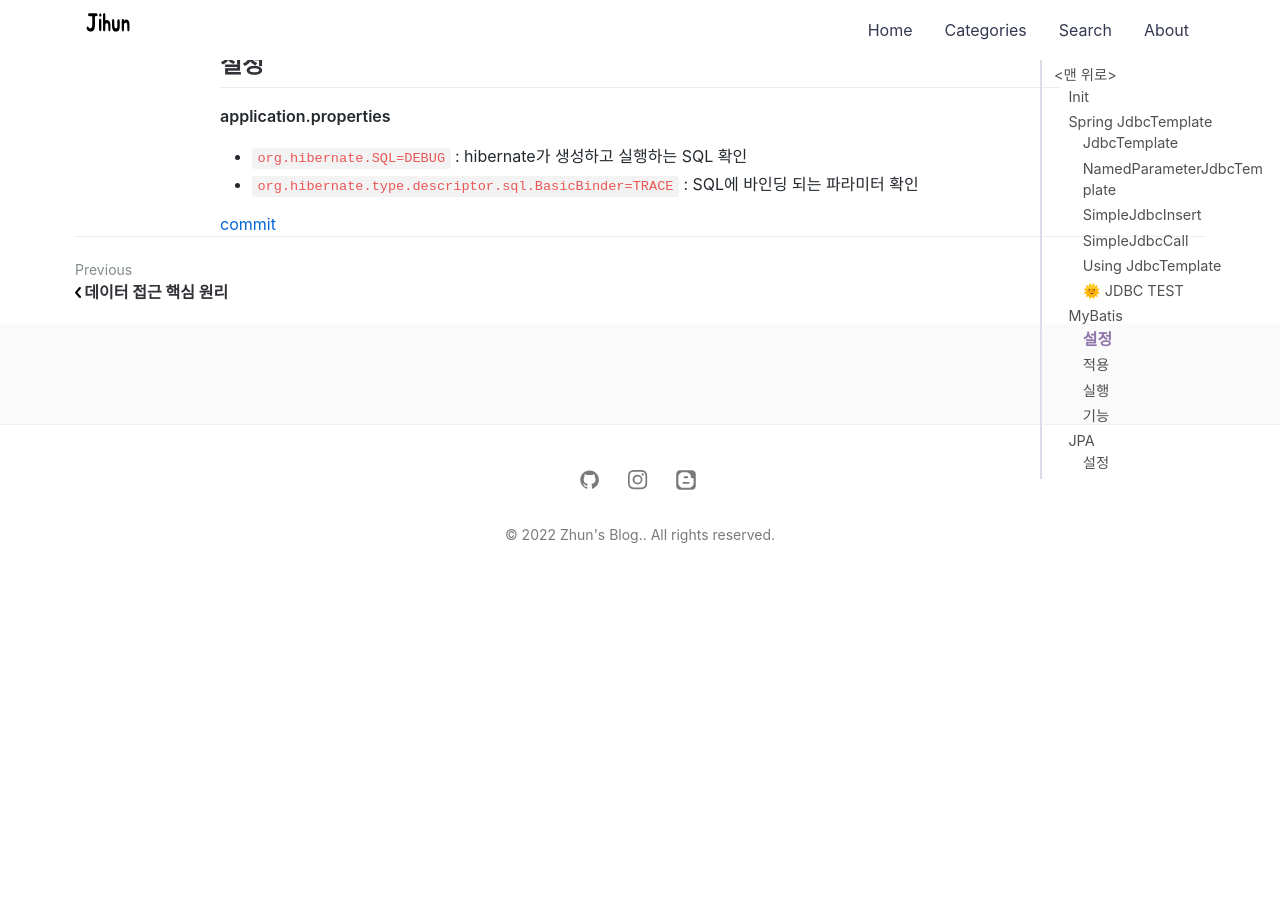
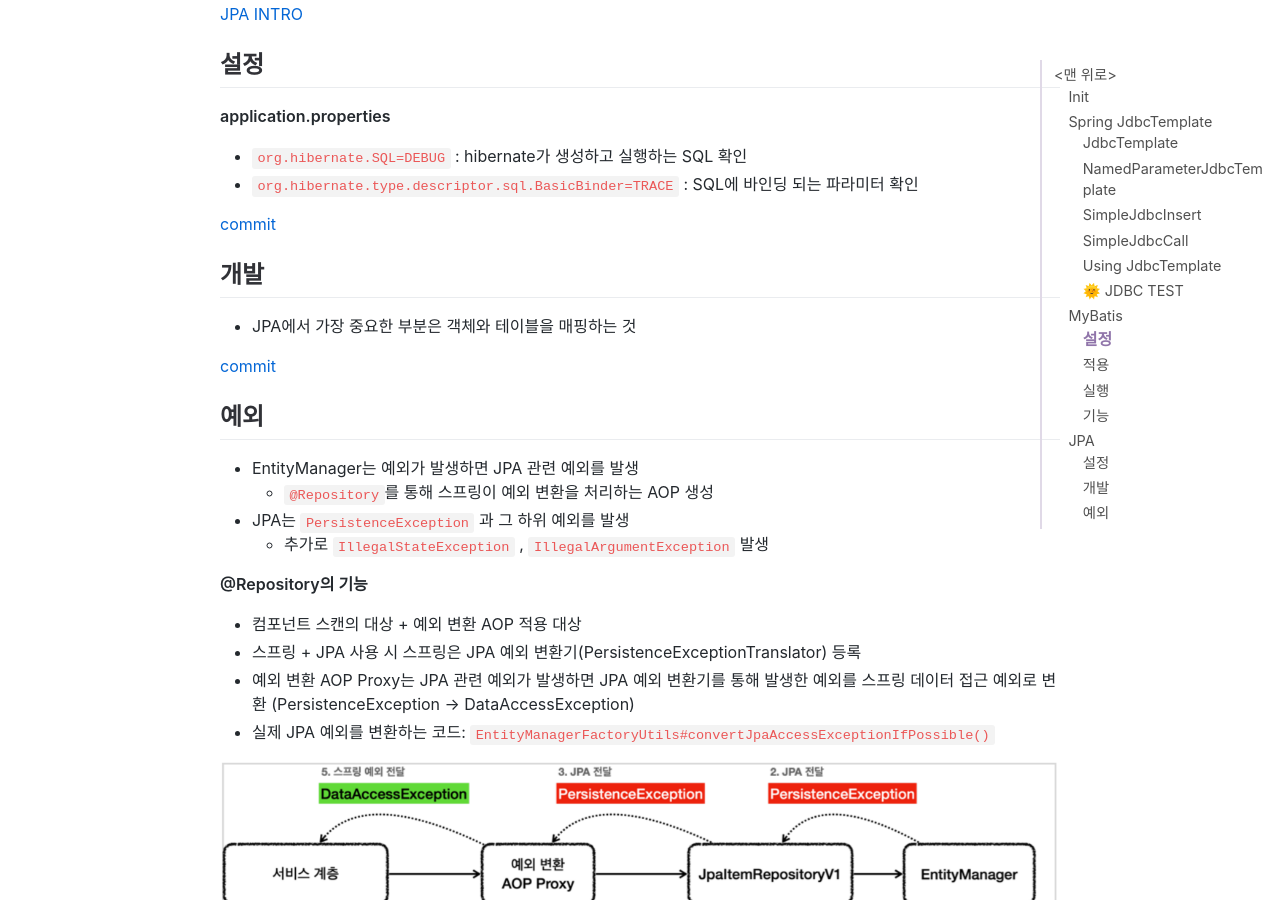
Before and after one commit to jihunparkme/jihunparkme.github.io, a Jekyll site: the page built from _posts/2022-08-08-Spring-DB-Part2.md, in a window 1280 px wide and 900 px high, scrolled down 11959 px. Built offline with Jekyll 4.4.1, drawn with Linux system fonts in a browser that asks for light colours; nearby versions of some CDN libraries; comment, search, counter and statistics services are not loaded; before the commit the page ends 12549 px from its top, so only the background shows below that; some of the changed text lies outside the part shown.

Commit message:
[JPA] 예외 변환

```diff
--- a/_posts/2022-08-08-Spring-DB-Part2.md
+++ b/_posts/2022-08-08-Spring-DB-Part2.md
@@ -531,3 +531,27 @@ DB 접속: jdbc:h2:tcp://localhost/~/testcase
 - `org.hibernate.type.descriptor.sql.BasicBinder=TRACE` : SQL에 바인딩 되는 파라미터 확인
 
 [commit](https://github.com/jihunparkme/Inflearn-Spring-DB/commit/80892c5dd1b2a62ff2a2d564f3a46c626520d077)
+
+## 개발
+
+- JPA에서 가장 중요한 부분은 객체와 테이블을 매핑하는 것
+
+[commit](https://github.com/jihunparkme/Inflearn-Spring-DB/commit/5c7c08ed7b01c462043d9949dc7391c2d8ecb58c)
+
+## 예외
+
+- EntityManager는 예외가 발생하면 JPA 관련 예외를 발생
+  - `@Repository`를 통해 스프링이 예외 변환을 처리하는 AOP 생성
+- JPA는 `PersistenceException` 과 그 하위 예외를 발생
+  - 추가로 `IllegalStateException` , `IllegalArgumentException` 발생
+
+**@Repository의 기능**
+
+- 컴포넌트 스캔의 대상 + 예외 변환 AOP 적용 대상
+- 스프링 + JPA 사용 시 스프링은 JPA 예외 변환기(PersistenceExceptionTranslator) 등록
+- 예외 변환 AOP Proxy는 JPA 관련 예외가 발생하면 JPA 예외 변환기를 통해 발생한 예외를 스프링
+데이터 접근 예외로 변환 (PersistenceException -> DataAccessException)
+- 실제 JPA 예외를 변환하는 코드:
+`EntityManagerFactoryUtils#convertJpaAccessExceptionIfPossible()`
+
+![Result](https://github.com/jihunparkme/jihunparkme.github.io/blob/master/post_img/spring/repository-annotation.png?raw=true 'Result')
```
